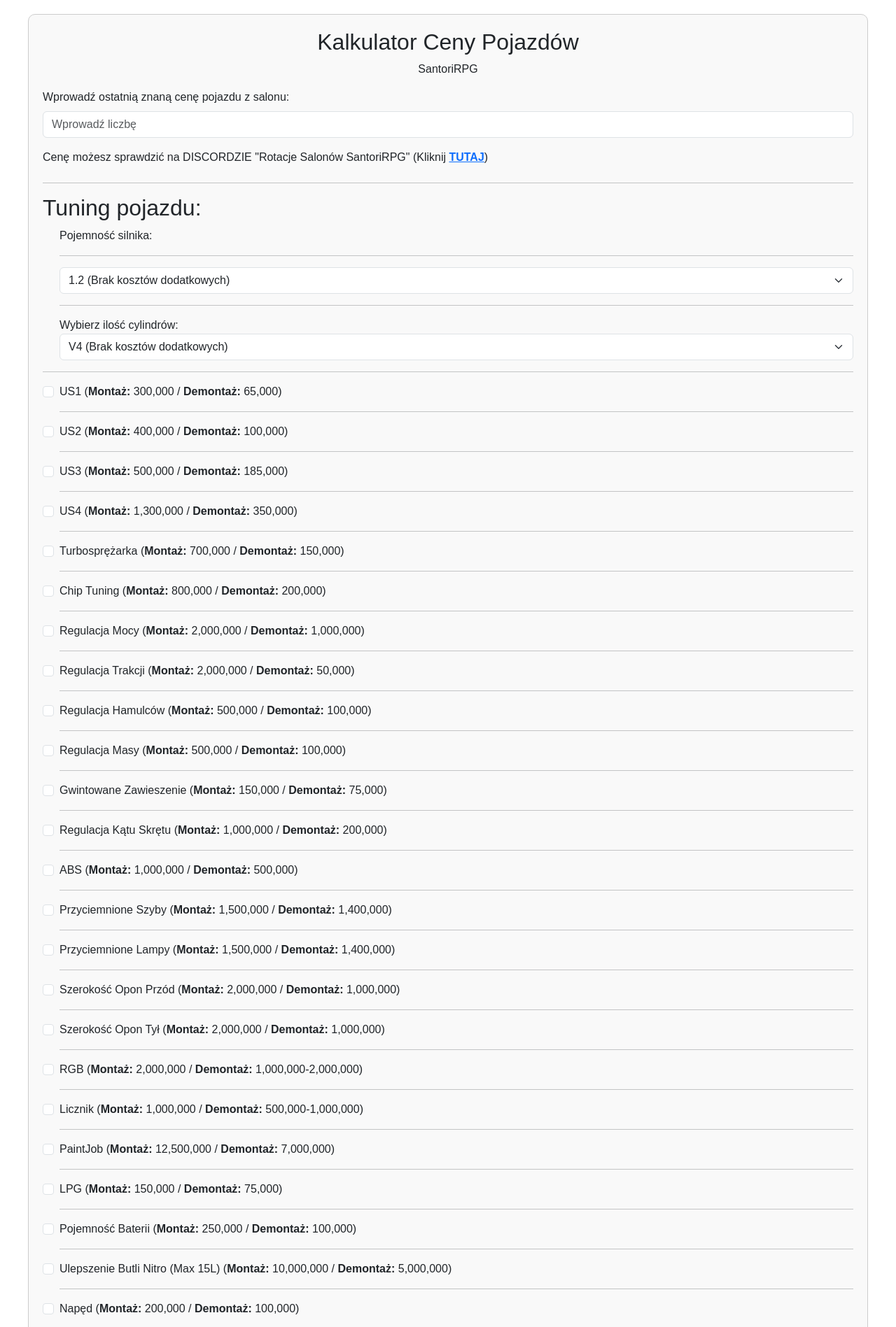
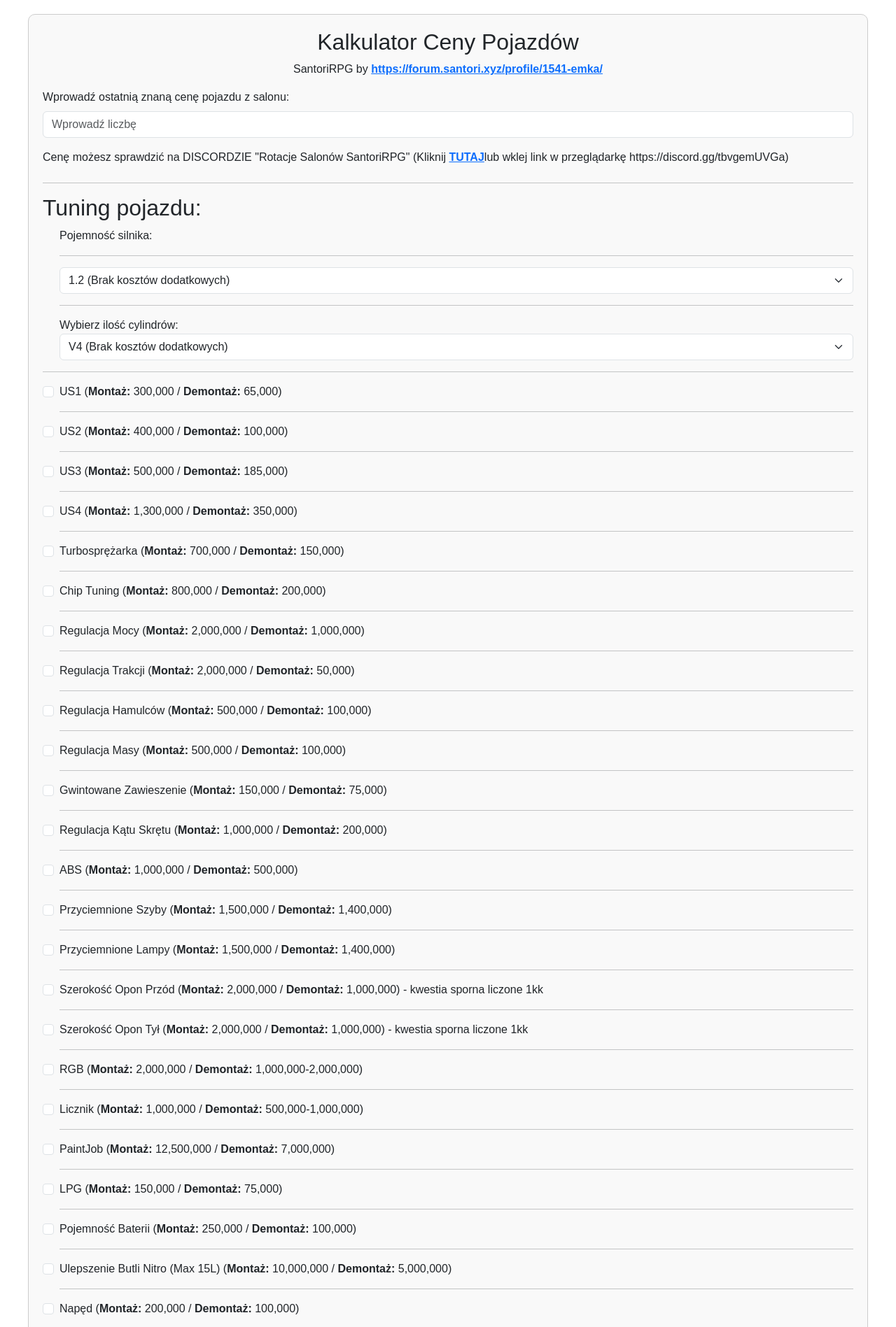
Before and after one commit to emka1998/cenysantori.github.io, a plain HTML site: page index.html in a window 1280 px wide. Shown: the top 1897 px of the page at 70% size. Drawn offline with nearby package versions, Linux system fonts and the light colour scheme.

Commit message:
Update index.html

```diff
--- a/index.html
+++ b/index.html
@@ -33,7 +33,7 @@
 <body>
     <div class="container">
         <h2 class="text-center">Kalkulator Ceny Pojazdów</h2>
-        <p class="text-center">SantoriRPG</p>
+        <p class="text-center">SantoriRPG by <b><a href="https://discord.gg/tbvgemUVGa" target="_blank">https://forum.santori.xyz/profile/1541-emka/</a></b></p>
 
         <div class="mb-3">
             <label for="inputValue" class="form-label">Wprowadź ostatnią znaną cenę pojazdu z salonu:</label>
@@ -41,7 +41,7 @@
         </div>
 
         <div class="mb-3">
-            <label class="form-label">Cenę możesz sprawdzić na DISCORDZIE "Rotacje Salonów SantoriRPG" (Kliknij <b><a href="https://discord.gg/tbvgemUVGa" target="_blank">TUTAJ</a></b>)</label><hr/>
+            <label class="form-label">Cenę możesz sprawdzić na DISCORDZIE "Rotacje Salonów SantoriRPG" (Kliknij <b><a href="https://discord.gg/tbvgemUVGa" target="_blank">TUTAJ</a></b>lub wklej link w przeglądarkę https://discord.gg/tbvgemUVGa)</label><hr/>
         </div>
 
 
@@ -139,11 +139,11 @@
         </div>
         <div class="form-check">
             <input type="checkbox" class="form-check-input checkbox" data-value1="2000000" data-value2="1000000" />
-            <label class="form-check-label">Szerokość Opon Przód (<span class="fw-bold">Montaż:</span> 2,000,000 / <span class="fw-bold">Demontaż:</span> 1,000,000)</label><hr/>
+            <label class="form-check-label">Szerokość Opon Przód (<span class="fw-bold">Montaż:</span> 2,000,000 / <span class="fw-bold">Demontaż:</span> 1,000,000) - kwestia sporna liczone 1kk</label><hr/>
         </div>
         <div class="form-check">
             <input type="checkbox" class="form-check-input checkbox" data-value1="2000000" data-value2="1000000" />
-            <label class="form-check-label">Szerokość Opon Tył (<span class="fw-bold">Montaż:</span> 2,000,000 / <span class="fw-bold">Demontaż:</span> 1,000,000)</label><hr/>
+            <label class="form-check-label">Szerokość Opon Tył (<span class="fw-bold">Montaż:</span> 2,000,000 / <span class="fw-bold">Demontaż:</span> 1,000,000) - kwestia sporna liczone 1kk</label><hr/>
         </div>
         <div class="form-check">
             <input type="checkbox" class="form-check-input checkbox" data-value1="2000000" data-value2="1000000" />
```
